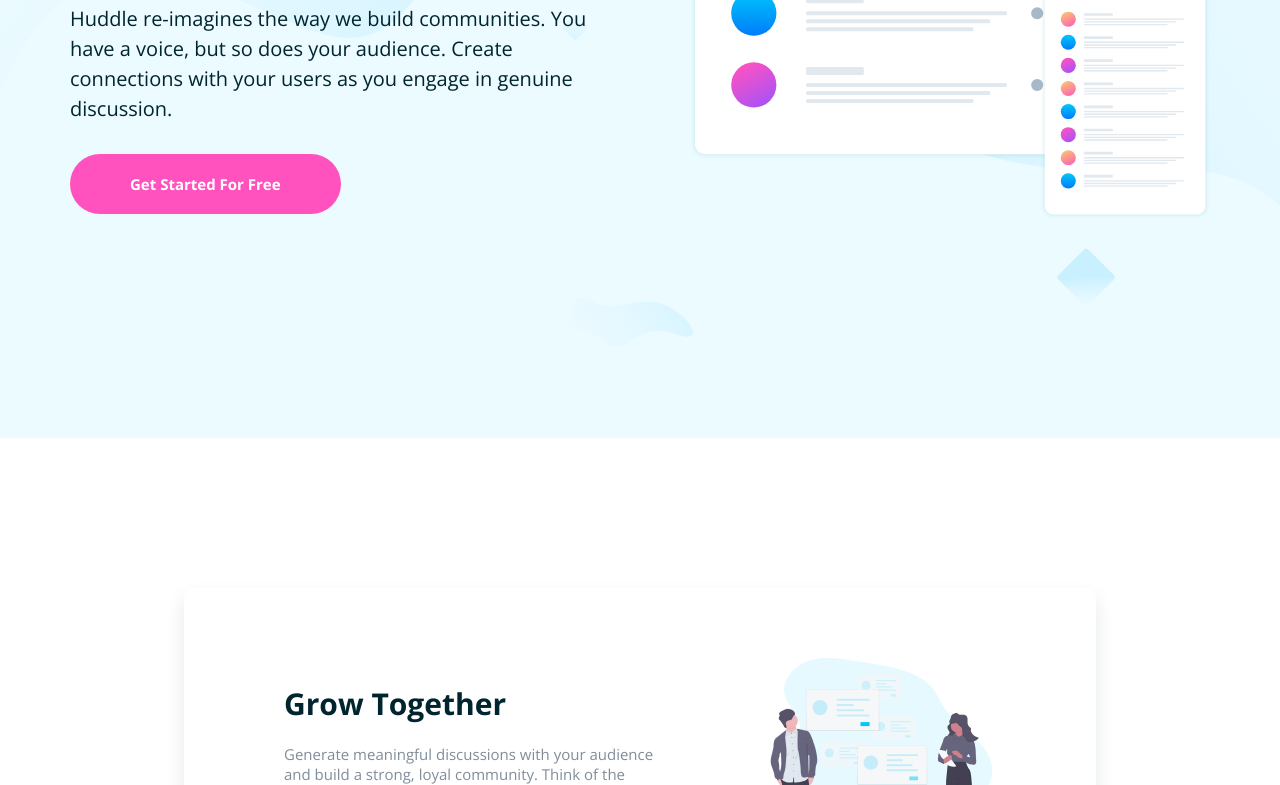
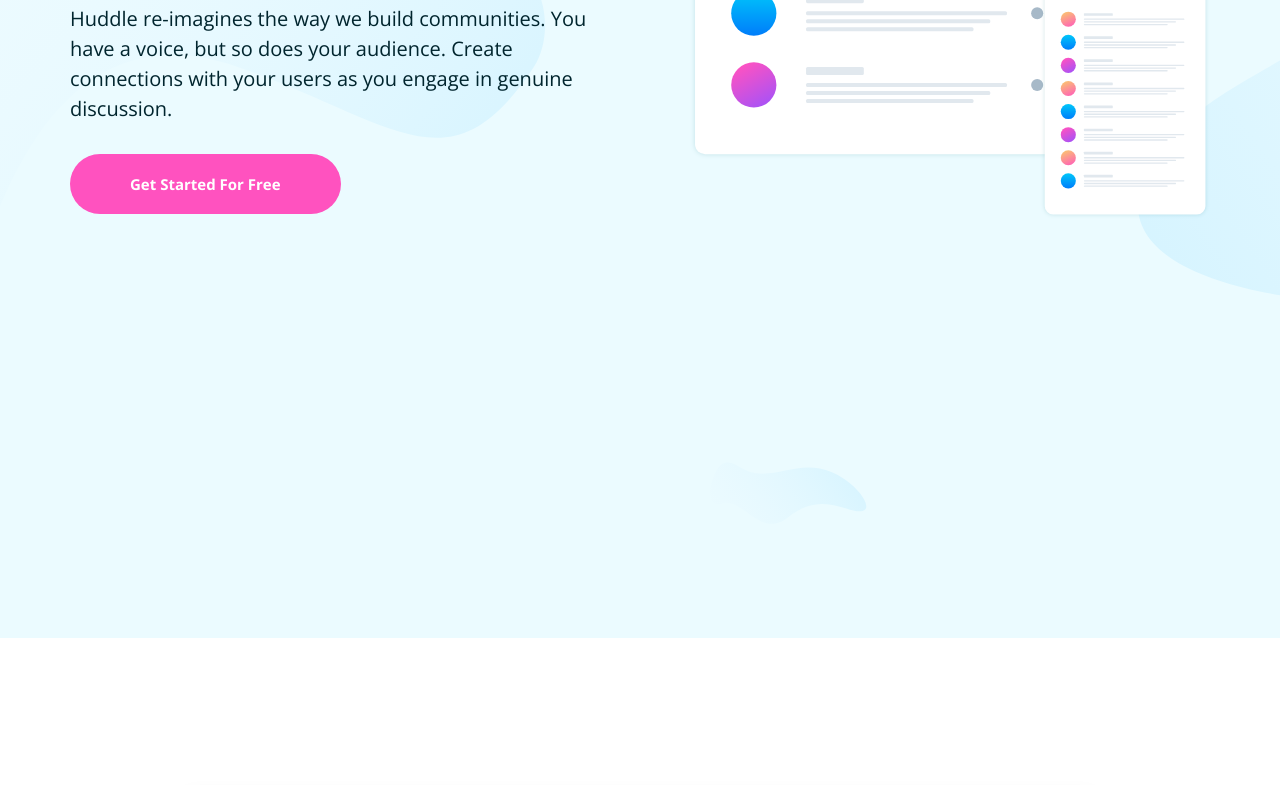
Before and after one commit to ovidiuantonio/huddle-landing-page, a plain HTML site: page index.html in a window 1280 px wide. Shown: the part 362-1147 px from the top of the page. Drawn offline with nearby package versions, Linux system fonts and the light colour scheme.

Commit message:
Update main.css

```diff
--- a/styles/main.css
+++ b/styles/main.css
@@ -40,7 +40,7 @@ body {
 
 .header {
   width: 100%;
-  height: 100vh;
+  height: 100rem;
   background-image: url("../images/bg-hero-desktop.svg");
   background-color: #ebfbff;
   background-size: cover;
```
